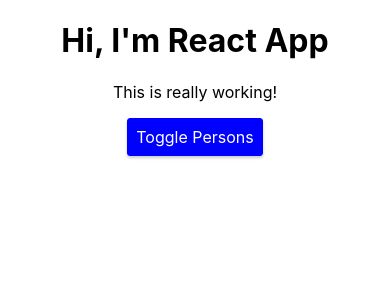
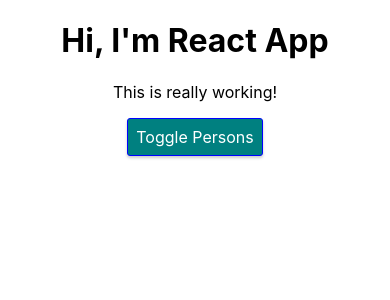
Before and after one commit to woochulpark/react_study, a React (Create React App) app in the folder study_react/: page / in a window 390 px wide. Shown: the top 300 px of the page. Built offline with nearby package versions, Linux system fonts and the light colour scheme.

Commit message:
radium media querie (철자 오류.. 멍청이)

```diff
--- a/study_react/src/App.js
+++ b/study_react/src/App.js
@@ -4,7 +4,8 @@ import './App.css';
 import './Person/Person.css'
 import Person from './Person/Person';
 //radium 설치
-import Radium from 'radium';
+// StyleRoot component를 import
+import Radium, { StyleRoot } from 'radium';
 
 //class
 // 클래스 내에서 사용 하는 기본 Component는 세가지로
@@ -99,7 +100,7 @@ class App extends Component{
     // css border-radius는 안됨. borderRadius
     // css 그대로 쓰면 오류가 나는 경우도 있으니 확인.
     const style = {
-      backgroundColor: 'blue',
+      backgroundColor: 'teal',
       color:'white',
       font: 'inherit',
       border: '1px solid blue',
@@ -111,8 +112,8 @@ class App extends Component{
         backgroundColor : 'lightgreen',
         color: 'black'
       }
+
     }
-
 
     //jsx 내부에서는 if가 불가능 하지만 밖으로 벗어나면 if가 가능
     // persons 변수 지정 기본값 null null 일경우 persons에 값을 넣어 보여줌.
@@ -164,10 +165,11 @@ class App extends Component{
     }
     console.log(classes);
     return (
-      <div className="App">
+      <StyleRoot>
+      <div className="App"  >
         <h1>Hi, I'm React App</h1>
         {/* css class 를 복수로 뿌려 줄때 join에 공백을 넣어서 red bold 로 만들어줌 */}
-        <p className={classes.join(' ')}>This is really working!</p>
+        <p className={classes.join(' ')} >This is really working!</p>
         {/*button event 지정(camelCase)*/}
         {/*button click 에서 agrument 넘겨주기 2가지*/}
         {/*<button onClick={()=>this.switchNameHandler('바보')}>Switch Name</button>*/}
@@ -184,7 +186,7 @@ class App extends Component{
         {persons}
 
       </div>
-
+       </StyleRoot>
     )
 
   }
--- a/study_react/src/Person/Person.js
+++ b/study_react/src/Person/Person.js
@@ -3,15 +3,28 @@ import React from 'react';
 import Radium from 'radium';
 // 부모 component 에서 자식으로 props 전달
 //value가 고정값이 아니면 지정으로 defaultValue로 해야 함
+// StyleRoot를 app.js에서 import 하고 여기서 media query style을 적용
 const person = (props) => {
+
+    var StyleCompleted  = {
+        "@media (min-width: 500px)" : {
+            width: "350px",
+            borderTop: "1px solid #c0c",
+            color: "#fac",
+            fontWeight: 'bold'
+        }
+    };
+
     return (
-        <div className='Person'>
+
+        <div className="Person" style={StyleCompleted}>
             <p onClick={props.click}>I'm a {props.name} and I am {props.age} years old!</p>
             <p>
                 {props.children}
                 <input type="text" onChange={props.changed} defaultValue={props.name} />
             </p>
         </div>
+
     );
 }
 
```
